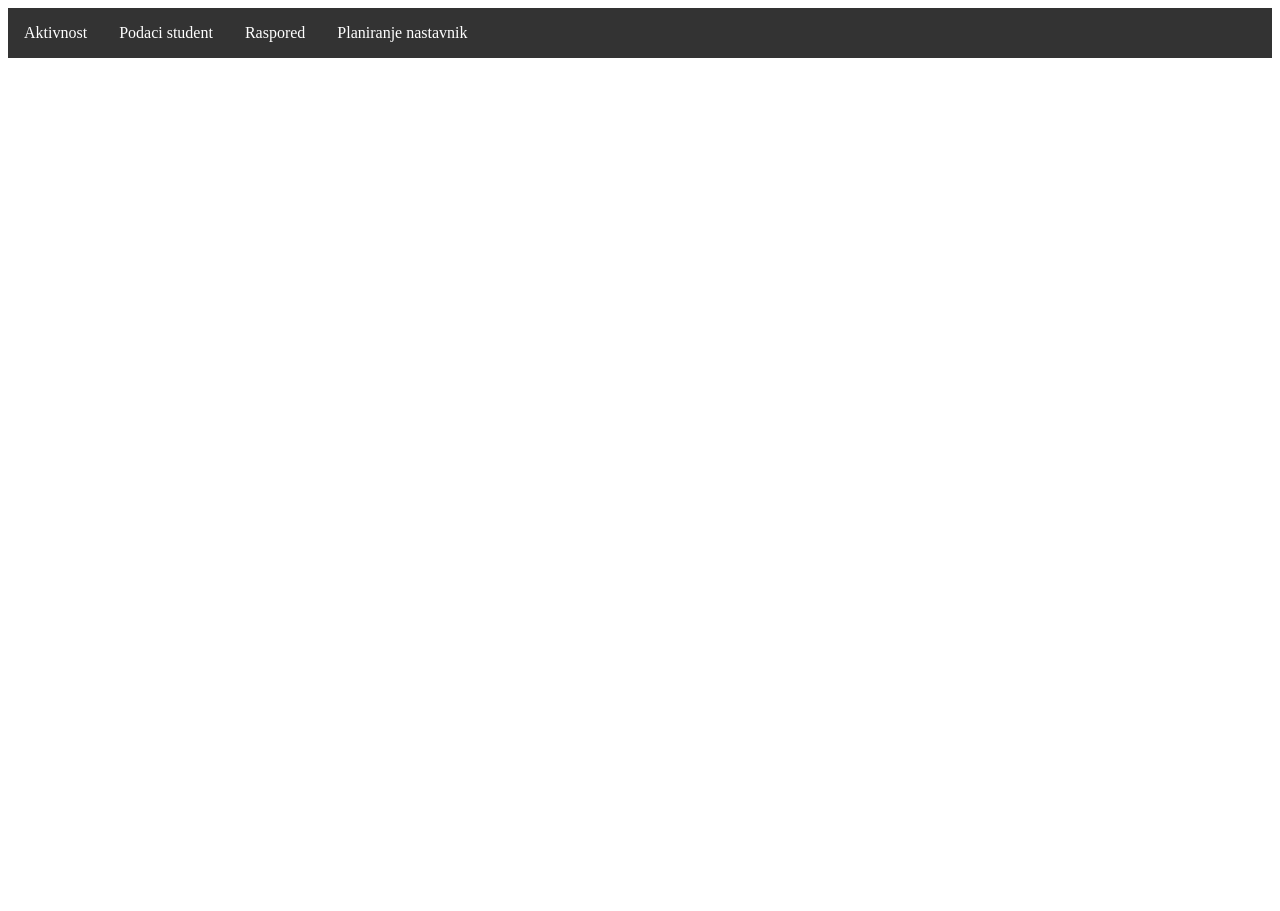
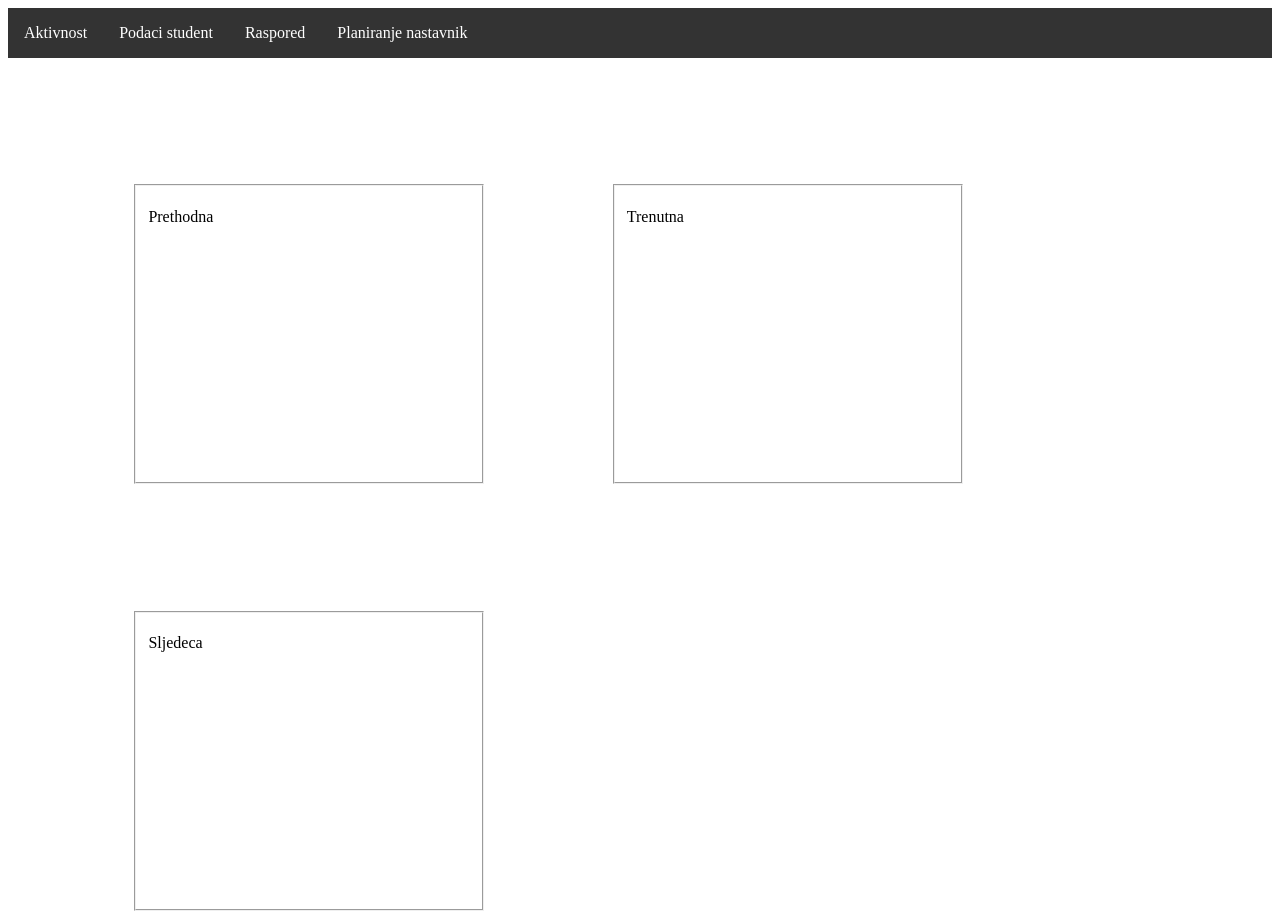
Before and after one commit to PasaDzumhur/Class-Schedule-site, a plain HTML site: page aktivnost.html in a window 1280 px wide. Before the commit the page ends 800 px from the top, so only its background shows below. Drawn offline with Linux system fonts and the light colour scheme.

Commit message:
pocetak aktivnosti

```diff
--- a/aktivnost.html
+++ b/aktivnost.html
@@ -5,6 +5,7 @@
     <meta charset="utf-8">
     <title>Podaci student</title>
     <link rel="stylesheet" href="css/style.css">
+    <link rel="stylesheet" href="css/aktivnost.css">
 </head>
 
 <body>
@@ -24,6 +25,22 @@
 
 </ul>
 
+<div id="main">
+    <fieldset id="prethodna">
+        <p>Prethodna</p>
+    </fieldset>
+
+    <fieldset id="trenutna">
+        <p>Trenutna</p>
+    </fieldset>
+
+    <fieldset id="sljedeca">
+        <p>Sljedeca</p>
+    </fieldset>
+
+</div>
+
+
 </body>
 
 </html>
--- /dev/null
+++ b/css/aktivnost.css
@@ -0,0 +1,20 @@
+.main{
+    margin: 10px;
+    display: inline-block;
+}
+
+fieldset{
+    margin-top: 10%;
+    margin-left: 10%;
+    height: 300px;
+    width: 350px;
+}
+#prethodna{
+    float: left;
+}
+#trenutna{
+    float: left;
+}
+#sljedeca{
+    float: left;
+}
```
